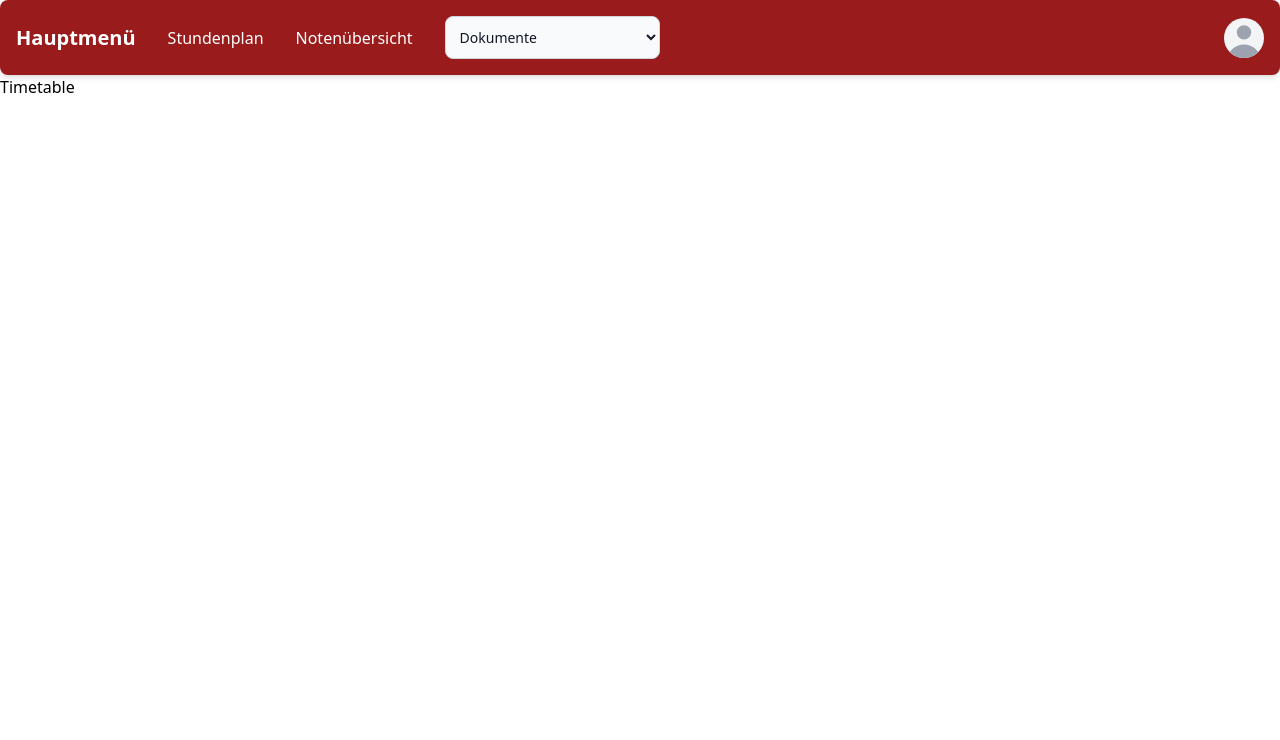
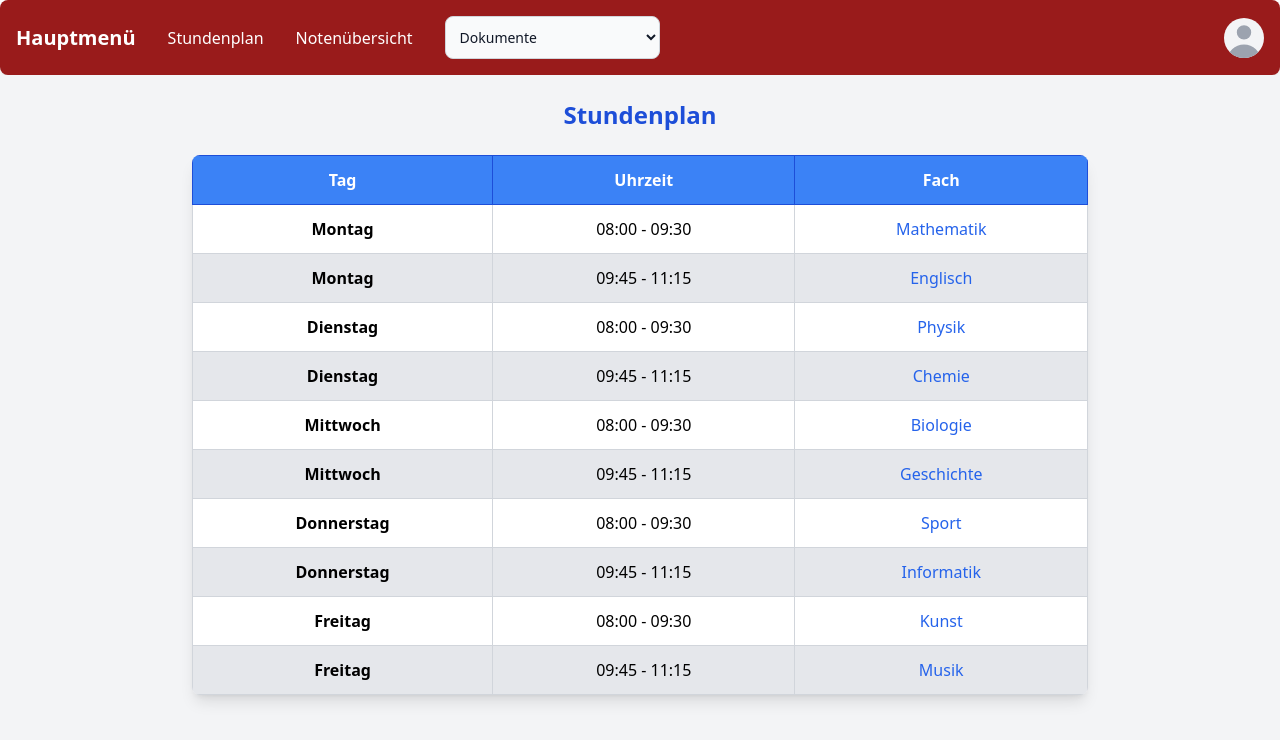
Before and after one commit to Srakawichi/studienportal, a Next.js app: page /timetable in a window 1280 px wide. Shown: the top 740 px of the page. Built offline with nearby package versions, Linux system fonts and the light colour scheme.

Commit message:
Stundenplan

```diff
--- a/app/timetable/page.tsx
+++ b/app/timetable/page.tsx
@@ -1,10 +1,54 @@
 import Navbar from "../navigation/navbar";
+import React from "react";
 
-export default function Timetabel() {
+
+type ScheduleEntry = {
+    day: string;
+    time: string;
+    subject: string;
+};
+
+const schedule: ScheduleEntry[] = [
+    { day: "Montag", time: "08:00 - 09:30", subject: "Mathematik" },
+    { day: "Montag", time: "09:45 - 11:15", subject: "Englisch" },
+    { day: "Dienstag", time: "08:00 - 09:30", subject: "Physik" },
+    { day: "Dienstag", time: "09:45 - 11:15", subject: "Chemie" },
+    { day: "Mittwoch", time: "08:00 - 09:30", subject: "Biologie" },
+    { day: "Mittwoch", time: "09:45 - 11:15", subject: "Geschichte" },
+    { day: "Donnerstag", time: "08:00 - 09:30", subject: "Sport" },
+    { day: "Donnerstag", time: "09:45 - 11:15", subject: "Informatik" },
+    { day: "Freitag", time: "08:00 - 09:30", subject: "Kunst" },
+    { day: "Freitag", time: "09:45 - 11:15", subject: "Musik" },
+];
+
+const Timetable: React.FC = () => {
     return (
         <div>
             <Navbar/>
-            <h1>Timetable</h1>
+            <div className="p-6 bg-gray-100 min-h-screen flex flex-col items-center">
+                <h2 className="text-2xl font-bold mb-6 text-blue-700">Stundenplan</h2>
+                <table className="w-full max-w-4xl border-collapse shadow-lg rounded-lg overflow-hidden">
+                    <thead>
+                    <tr className="bg-blue-500 text-white">
+                        <th className="border border-blue-700 px-6 py-3">Tag</th>
+                        <th className="border border-blue-700 px-6 py-3">Uhrzeit</th>
+                        <th className="border border-blue-700 px-6 py-3">Fach</th>
+                    </tr>
+                    </thead>
+                    <tbody>
+                    {schedule.map((entry, index) => (
+                        <tr key={index} className="odd:bg-white even:bg-gray-200 hover:bg-blue-100 transition-colors">
+                            <td className="border border-gray-300 px-6 py-3 text-center font-semibold">{entry.day}</td>
+                            <td className="border border-gray-300 px-6 py-3 text-center">{entry.time}</td>
+                            <td className="border border-gray-300 px-6 py-3 text-center text-blue-600 font-medium">{entry.subject}</td>
+                        </tr>
+                    ))}
+                    </tbody>
+                </table>
+            </div>
         </div>
+
     );
-}
+};
+
+export default Timetable;
```
